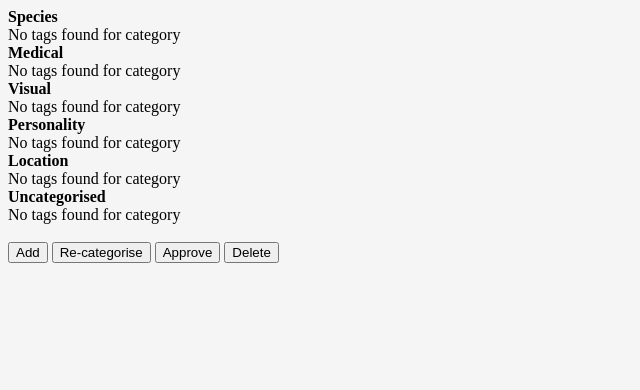
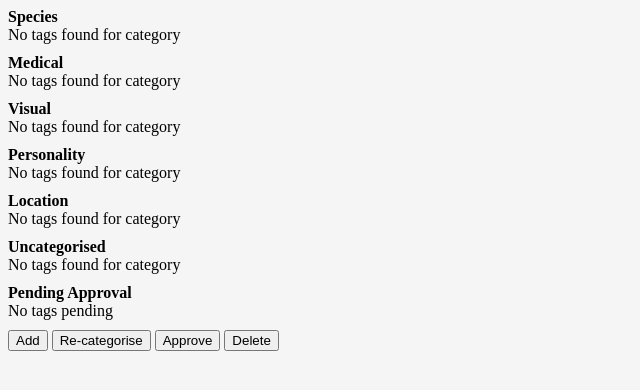
Before and after one commit to mrdan/pet-search, a PHP site: page /admin.php in a window 1280 px wide. Shown: the top 390 px of the page, without its empty margins (0-640 px from the left). Run offline with PHP 8.4, Linux system fonts and the light colour scheme; tables that the repository leaves empty hold one stand-in row (values such as "Sample post").

Commit message:
Changed css slightly. Tag cloud now uses tag table instead of postings. Should be faster

```diff
--- a/admin.php
+++ b/admin.php
@@ -92,7 +92,7 @@ if(isset($_POST["chosen_tags"]) && isset($_POST["chosen_category"])) {
 <DIV class='category'><DIV id="title">Personality</DIV><?php display_tag_category("personality",$linkid); ?></DIV>
 <DIV class='category'><DIV id="title">Location</DIV><?php display_tag_category("location",$linkid); ?></DIV>
 <DIV class='category'><DIV id="title">Uncategorised</DIV><?php display_tag_category(NULL,$linkid); ?></DIV>
-<BR />
+<DIV class='category'><DIV id="title">Pending Approval</DIV><?php display_tag_pending($linkid); ?></DIV>
 <BUTTON type="button" class="lightbox_trigger" name="add">Add</BUTTON>
 <BUTTON type="button" class="lightbox_trigger" name="recat">Re-categorise</BUTTON>
 <BUTTON type="button" class="lightbox_trigger" name="approve">Approve</BUTTON>
--- a/includes/custom.php
+++ b/includes/custom.php
@@ -25,7 +25,7 @@ function display_tagcloud_php($linkid)
     else
         $url_tags = "";
 
-    $result = mysql_query("SELECT tags FROM postings");
+    $result = mysql_query("SELECT tags FROM postings",$linkid);
     $tags = array();
     while($row = mysql_fetch_array($result)) {
         $tags = array_merge($tags, explode(" ", $row['tags']));
@@ -51,11 +51,11 @@ function display_tagcloud_php($linkid)
 function display_tag_category($category,$linkid) {
 
     if ($category == NULL | $category == '')
-        $sql = "SELECT tag FROM tags WHERE category IS NULL";
+        $sql = "SELECT tag FROM tags WHERE category IS NULL AND approved=1 ORDER BY tag ASC";
     else
-        $sql = "SELECT tag FROM tags WHERE category='$category'";
+        $sql = "SELECT tag FROM tags WHERE category='$category' AND approved=1 ORDER BY tag ASC";
 
-    $result = mysql_query($sql);
+    $result = mysql_query($sql,$linkid);
     if(mysql_num_rows($result)==0){
         echo "No tags found for category ";
         return;
@@ -65,18 +65,22 @@ function display_tag_category($category,$linkid) {
         echo "<SPAN class='tag'>".$row['tag']."</SPAN> ";
 }
 
+function display_tag_pending($linkid) {
+
+    $sql = "SELECT tag FROM tags WHERE approved=0";
+    $result = mysql_query($sql,$linkid);
+    if(mysql_num_rows($result)==0){
+        echo "No tags pending ";
+        return;
+    }
+    while ($row = mysql_fetch_array($result))
+            echo "<SPAN class='tag'>".$row['tag']."</SPAN> ";
+}
+
 function display_tagcloud_js($linkid) {
-    $result = mysql_query("SELECT tags FROM postings");
-    $tags = array();
-    while($row = mysql_fetch_array($result)) {
-        $tags = array_merge($tags, explode(" ", $row['tags']));
-    }
-
-    $tags = array_unique_compact($tags);
-
-    for($i=0;$i<count($tags);$i++) {
-        echo "<A class='tag' href='#".$tags[$i]."'>".$tags[$i]."</A> ";
-    }
+    $result = mysql_query("SELECT tag FROM tags",$linkid);
+    while($row = mysql_fetch_array($result))
+        echo "<A class='tag' href='#".$row['tag']."'>".$row['tag']."</A> ";
 }
 
 // print $offset postings starting from $start using the mysql connection $dbconnection, filtering by $species and $tags if needed
--- a/includes/style.css
+++ b/includes/style.css
@@ -84,6 +84,12 @@ div.posting > div.photo {
 
 /* Admin.php */
 div.category {
+	margin-bottom: 10px;
+}
+
+div.category > span.tag {
+	cursor: pointer;
+	text-decoration: underline;
 }
 
 div.category > div#title{
```
